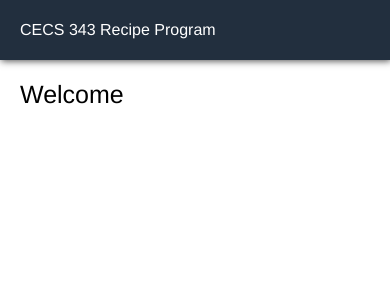
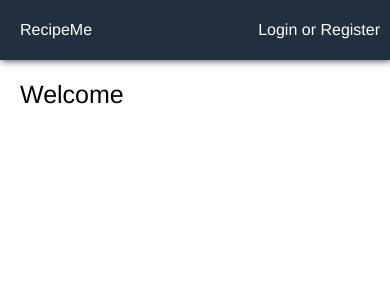
Before and after one commit to julianpoy/cecs343-project, a Vue app in the folder Frontend/: page /recipes in a window 390 px wide. Shown: the top 300 px of the page. Built offline with nearby package versions, Linux system fonts and the light colour scheme.

Commit message:
Updated styling for mobile

```diff
--- a/Frontend/index.html
+++ b/Frontend/index.html
@@ -3,6 +3,7 @@
   <head>
     <meta charset="utf-8">
     <meta name="viewport" content="width=device-width,initial-scale=1.0">
+    <meta http-equiv="X-UA-Compatible" content="IE=edge,chrome=1" />
     <title>343 Project</title>
   </head>
   <body>
--- a/Frontend/src/App.vue
+++ b/Frontend/src/App.vue
@@ -2,7 +2,7 @@
   <div id="app">
     <div class="nav">
       <div class="nav-header">
-        CECS 343 Recipe Program
+        RecipeMe
       </div>
       <div class="nav-content">
         <div class="item" v-if="isLoggedIn()" v-on:click="goTo('recipes')">
@@ -51,7 +51,7 @@ html, body {
 }
 
 html {
-  background: lightgrey;
+  background: #f9f9f9;
 }
 
 body {
@@ -131,4 +131,15 @@ button {
   cursor: pointer;
 }
 
+@media screen and (max-width: 600px) {
+  .nav .nav-content {
+    padding-right: 5px;
+  }
+
+  .nav .nav-content .item {
+    padding-left: 5px;
+    padding-right: 5px;
+  }
+}
+
 </style>
--- a/Frontend/src/components/Recipes.vue
+++ b/Frontend/src/components/Recipes.vue
@@ -49,6 +49,7 @@ export default {
 <style scoped>
 .recipeListContainer {
   display: flex;
+  flex-wrap: wrap;
 }
 
 .recipeListContainer .recipe {
@@ -57,4 +58,11 @@ export default {
   box-shadow: 1px 1px 7px rgba(0,0,0,0.7);
   min-width: 300px;
 }
+
+@media screen and (max-width: 600px) {
+  .recipeListContainer .recipe {
+    min-width: 0;
+    width: 100%;
+  }
+}
 </style>
```
